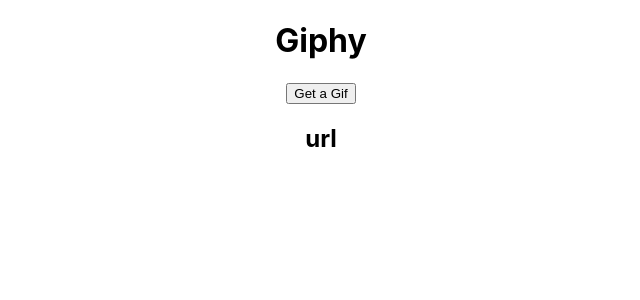
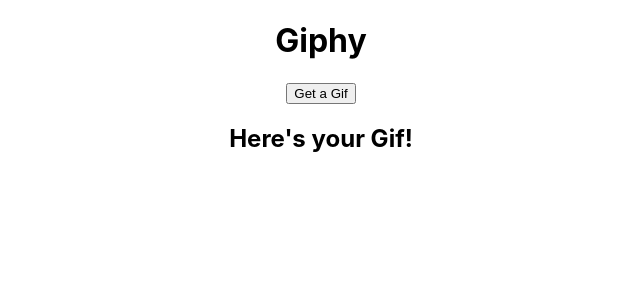
Before and after one commit to JasonKulak/react-hw3-giphy, a React (Create React App) app: page / in a window 1280 px wide. Shown: the top 300 px of the page, without its empty margins (319-959 px from the left). Built offline with nearby package versions, Linux system fonts and the light colour scheme.

Commit message:
no longer popping an error

```diff
--- a/src/App.js
+++ b/src/App.js
@@ -6,38 +6,35 @@ import { useState, useEffect } from "react";
 
 function App() {
   //state
-  const [url, setGifSrc] = useState();
+  const [gifSrc, setGifSrc] = useState();
 
   //function to get a Gif from the api
   const getGif = async () => {
     //apikey
     const apiKey = "T49vkgIn68gSf1nOa9R8RWmbm3IWruUj";
-    const url = `https://api.giphy.com/v1/gifs/random?api_key=${apiKey}`;
+    const gifSrc = `https://api.giphy.com/v1/gifs/random?api_key=${apiKey}`;
 
 
     // console.log(url)
 
 
     //fetch the Gif data
-    const res = await fetch(url);
+    const res = await fetch(gifSrc);
     console.log(res)
 
 
     //get the JSON from the response
     const data = await res.json();
-    // console.log(await res.json())
-    // console.log("url", data.data.image_url);
-    // //update the state with a Gif
+
+    //update the state with a Gif
     setGifSrc(data);
-    //the current state of the Gif url
-    console.log(url)
   };
 
   return (
     <div className="App">
       <Header />
       <Button getGif={getGif} />
-      <Gifs url={url}/>
+      <Gifs gifSrc={gifSrc} />
     </div>
   );
 }
--- a/src/components/Gifs.js
+++ b/src/components/Gifs.js
@@ -1,8 +1,10 @@
 
 
 function Gifs(props) {
-    return <h2>url {props.url}</h2>
-
+    console.log(props)
+    return (
+      <h2>Here's your Gif!</h2>
+    )
   }
 
   export default Gifs;
```
